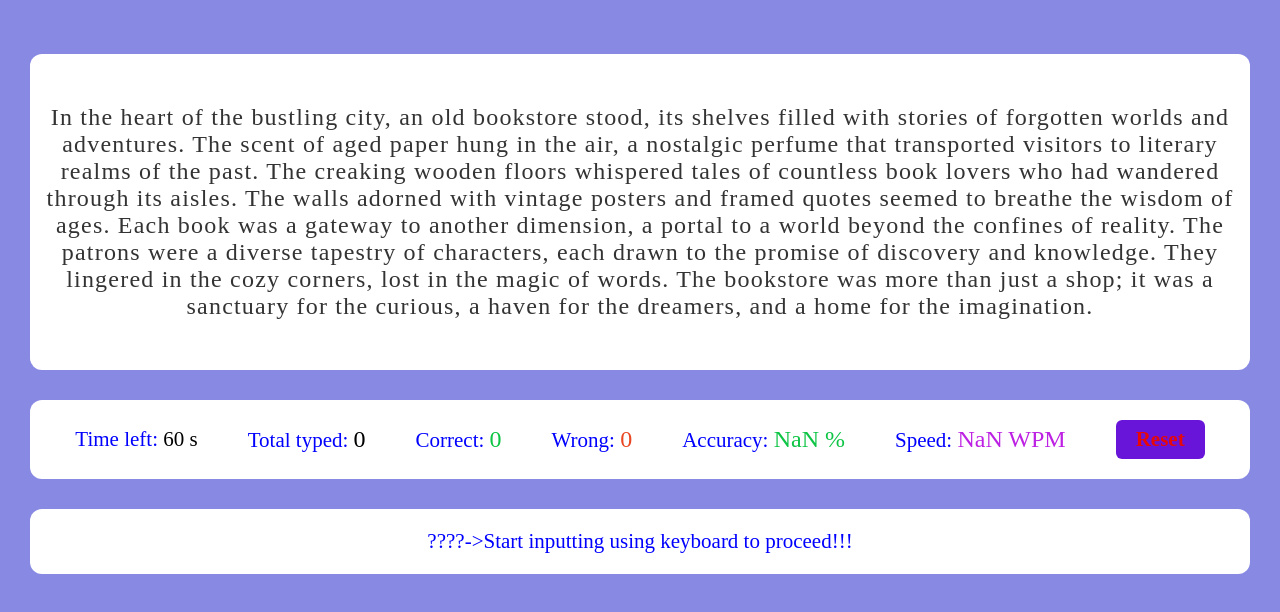
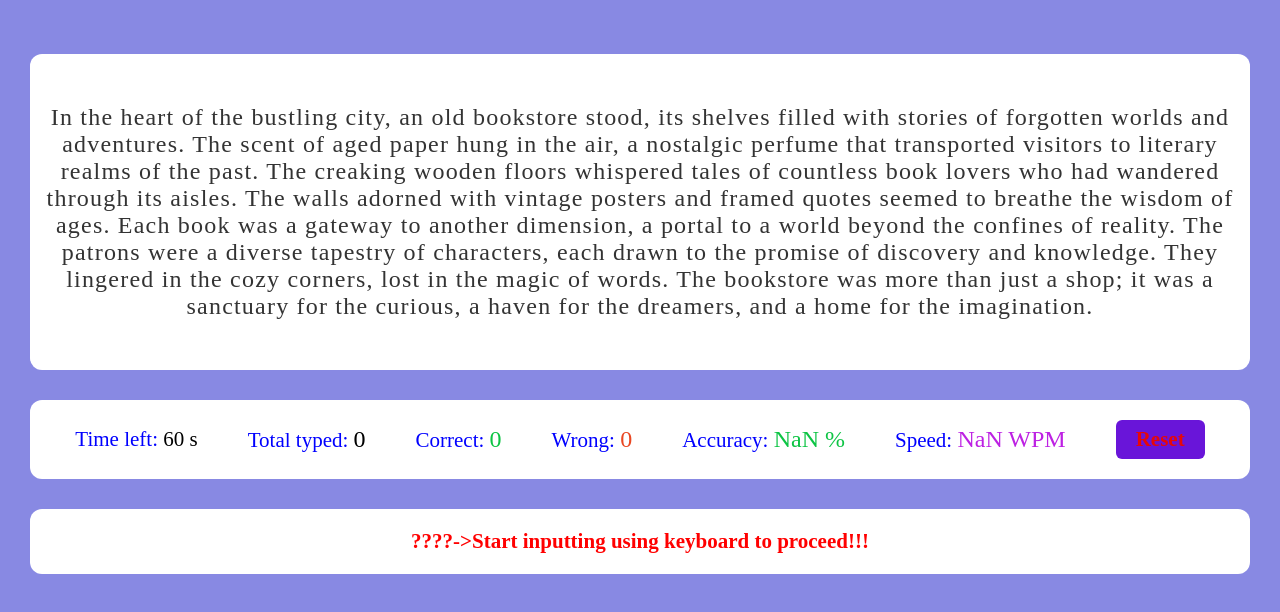
Before and after one commit to sudip22-p/typing_speed_test, a plain HTML site: page index.html in a window 1280 px wide. Shown: the part 148-760 px from the top of the page. Drawn offline with Linux system fonts and the light colour scheme.

Commit message:
final updts

```diff
--- a/style.css
+++ b/style.css
@@ -105,3 +105,8 @@ input{
     color: rgb(136, 137, 227);
     background-color: rgb(136, 137, 227);
 }
+#help{
+    user-select: none;
+    color: red;
+    font-weight: bold;
+}
```
